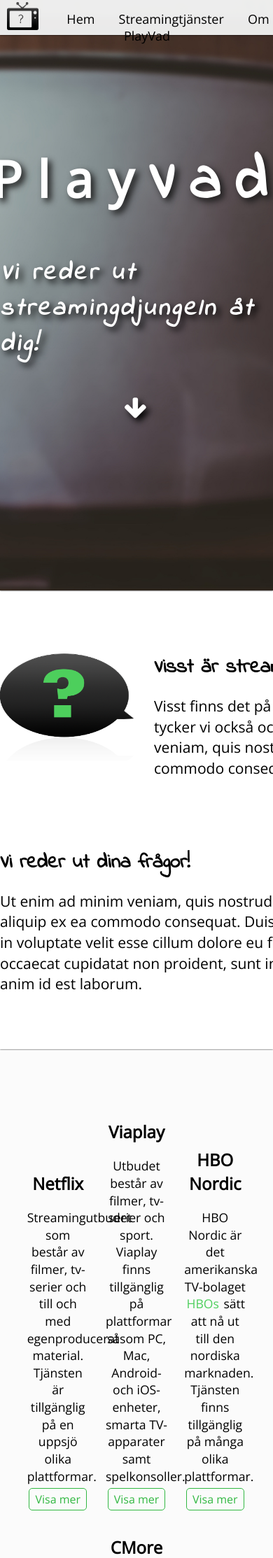
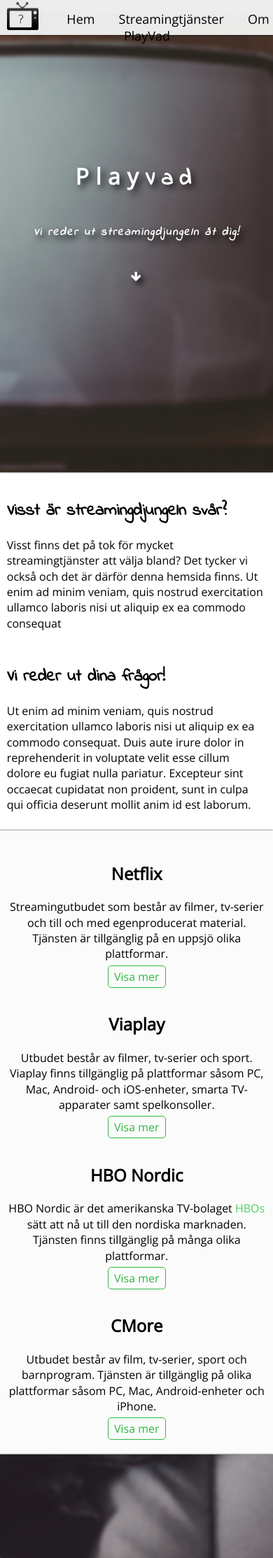
Before and after one commit to danielv14/PlayVad, a PHP site: page / in a window 390 px wide. Shown: the top 2227 px of the page at 70% size. Run offline with PHP 8.4, Linux system fonts and the light colour scheme; some libraries are stand-ins or nearby versions.

Commit message:
grundläggande responsivitet på plats

```diff
--- a/css/_responsive.scss
+++ b/css/_responsive.scss
@@ -10,6 +10,9 @@
 
   .mini-element-2col {
     width: 45%;
+  }
+
+  .article-aside {
   }
 
 }
@@ -52,8 +55,48 @@
     }
   }
 
+  .article-aside {
+    width: 40%;
+    margin-right: 0px;
+    margin-left: 4%;
+
+    h2 {
+      font-size: 2em;
+    }
+
+    h3 {
+      font-size: 1em;
+    }
+  }
 
 
+
+
+}
+
+@media screen and (max-width: $responsive-extra-medium) {
+
+  .article-aside {
+    width: 100%;
+    text-align: center;
+    margin-bottom: 5%;
+
+  }
+
+  .article-content {
+    width: 95%;
+    margin-left: 5px;
+  }
+
+  .article-content-fullscreen {
+    padding: 0px;
+  }
+
+  .list-col {
+    margin-left: 2%;
+    padding-bottom: 5%;
+    width: 95%;
+  }
 
 }
 
@@ -114,4 +157,35 @@
     padding-bottom: 15px;
   }
 
+  .article-aside {
+    padding: 2px;
+    margin-right: 0px;
+    margin-top: 1px;
+
+    h2 {
+      font-size: 2em;
+    }
+
+    h3 {
+      font-size: 1em;
+    }
+  }
+  .link {
+    padding: 0px;
+  }
+
+  .list-col {
+    @include list-column(1, 2px);
+    font-size: 1em;
+    text-align: center;
+
+  }
+
+  .header-big {
+    font-size: 1.3em;
+  }
+
+
+
+
 }
--- a/css/style.css
+++ b/css/style.css
@@ -420,3 +420,192 @@
   padding: 10px;
   width: 960px;
 }
+
+@media screen and (max-width: 1230px) {
+  .mini-element-4col {
+    width: 45.2%;
+  }
+
+  .mini-element-2col {
+    width: 45%;
+  }
+}
+@media screen and (max-width: 1045px) {
+  .mini-element-4col {
+    width: 95%;
+  }
+
+  .mini-element-2col {
+    width: 95%;
+  }
+
+  .nonfullscreen-div {
+    width: 95%;
+  }
+
+  #questionmark, #answer {
+    width: 30%;
+    display: none;
+  }
+
+  .marketing-paragraph {
+    font-size: 1em;
+  }
+
+  .marketing-title {
+    font-size: 1em;
+  }
+
+  .fullwidth-startpage h1, .fullwidth-startpage-about-streaming h1, .fullwidth-streaming h1, .fullwidth-about h1 {
+    font-size: 3em;
+  }
+  .fullwidth-startpage h2, .fullwidth-startpage-about-streaming h2, .fullwidth-streaming h2, .fullwidth-about h2 {
+    font-size: 2em;
+  }
+
+  .article-aside {
+    width: 40%;
+    margin-right: 0px;
+    margin-left: 4%;
+  }
+  .article-aside h2 {
+    font-size: 2em;
+  }
+  .article-aside h3 {
+    font-size: 1em;
+  }
+}
+@media screen and (max-width: 750px) {
+  .article-aside {
+    width: 100%;
+    text-align: center;
+    margin-bottom: 5%;
+  }
+
+  .article-content {
+    width: 95%;
+    margin-left: 5px;
+  }
+
+  .article-content-fullscreen {
+    padding: 0px;
+  }
+
+  .list-col {
+    margin-left: 2%;
+    padding-bottom: 5%;
+    width: 95%;
+  }
+}
+@media screen and (max-width: 600px) {
+  p {
+    font-size: 1em;
+  }
+
+  .header-bigger {
+    font-size: 1.6em;
+  }
+
+  .fullwidth-startpage h1, .fullwidth-startpage-about-streaming h1, .fullwidth-streaming h1, .fullwidth-about h1 {
+    font-size: 2em;
+  }
+  .fullwidth-startpage h2, .fullwidth-startpage-about-streaming h2, .fullwidth-streaming h2, .fullwidth-about h2 {
+    font-size: 1em;
+  }
+
+  .fullwidth-startpage {
+    background: url("../img/tv3.jpg") no-repeat center center fixed;
+    background-size: cover;
+    height: 80vh;
+    position: center;
+    overflow: auto;
+    display: flex;
+    flex-direction: column;
+    justify-content: center;
+    align-items: center;
+  }
+
+  .fullwidth-startpage-about-streaming {
+    background: url("../img/sofa.jpg") no-repeat center center fixed;
+    background-size: cover;
+    height: 80vh;
+    position: center;
+    overflow: auto;
+    display: flex;
+    flex-direction: column;
+    justify-content: center;
+    align-items: center;
+  }
+
+  .fullwidth-streaming {
+    background: url("../img/tv2.jpg") no-repeat center center fixed;
+    background-size: cover;
+    height: 80vh;
+    position: center;
+    overflow: auto;
+    display: flex;
+    flex-direction: column;
+    justify-content: center;
+    align-items: center;
+  }
+
+  .fullwidth-about {
+    background: url("../img/about.jpg") no-repeat center center fixed;
+    background-size: cover;
+    height: 80vh;
+    position: center;
+    overflow: auto;
+    display: flex;
+    flex-direction: column;
+    justify-content: center;
+    align-items: center;
+  }
+
+  .button-big {
+    font-size: 1em;
+    padding: 4px 6px;
+  }
+
+  .mini-element-2col {
+    width: 90%;
+  }
+
+  .space-above {
+    padding-top: 15px;
+  }
+
+  .space-below {
+    padding-bottom: 15px;
+  }
+
+  .article-aside {
+    padding: 2px;
+    margin-right: 0px;
+    margin-top: 1px;
+  }
+  .article-aside h2 {
+    font-size: 2em;
+  }
+  .article-aside h3 {
+    font-size: 1em;
+  }
+
+  .link {
+    padding: 0px;
+  }
+
+  .list-col {
+    -moz-column-count: 1;
+    -moz-column-gap: 2px;
+    -webkit-column-count: 1;
+    -webkit-column-gap: 2px;
+    column-count: 1;
+    column-gap: 2px;
+    font-size: 1em;
+    text-align: center;
+  }
+
+  .header-big {
+    font-size: 1.3em;
+  }
+}
```
